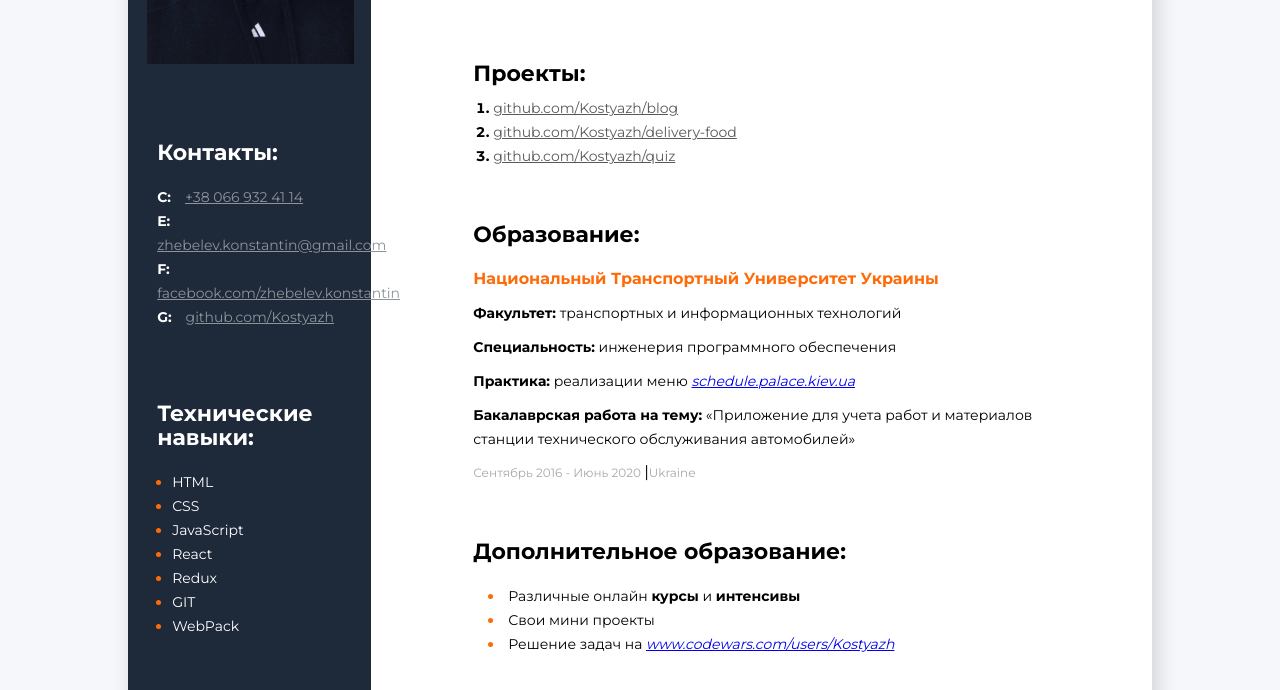
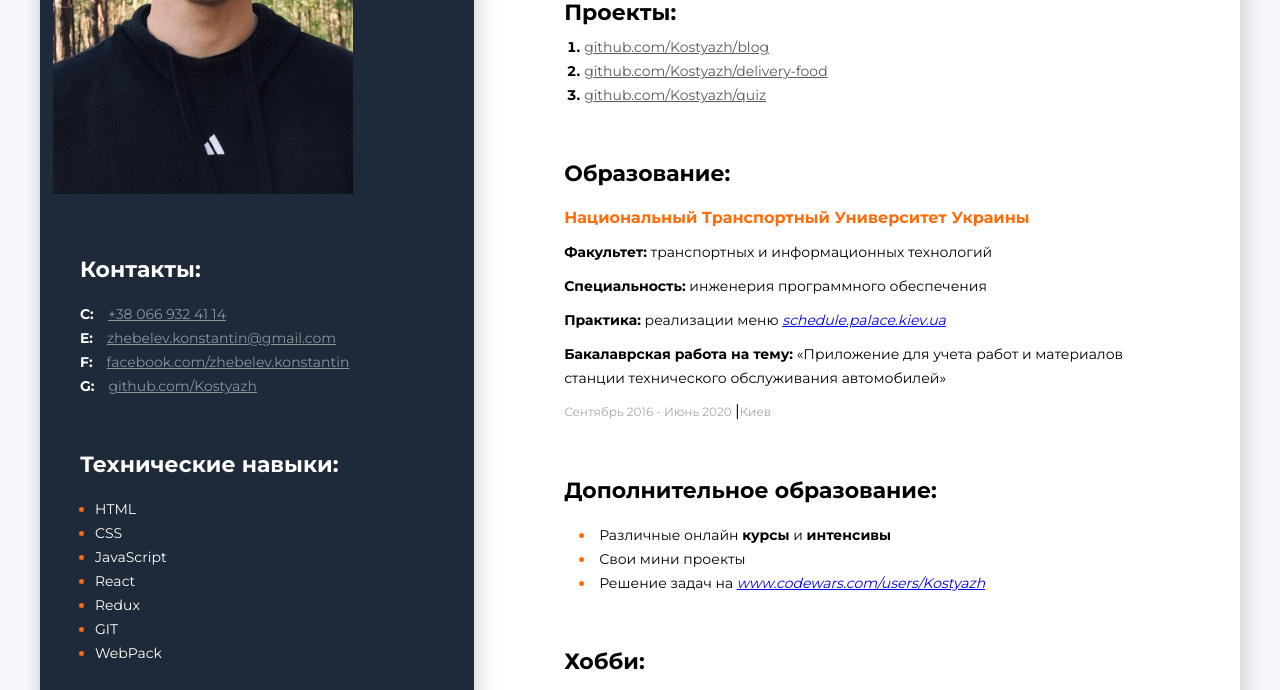
Before and after one commit to Kostyazh/summary.github.io, a plain HTML site: page index.html in a window 1280 px wide. Shown: the part 351-1041 px from the top of the page. Drawn offline with Linux system fonts and the light colour scheme.

Commit message:
info-conteiner

```diff
--- a/index.html
+++ b/index.html
@@ -74,7 +74,6 @@
               <div class="info-conteiner">
                   <h2 class="front">Front-End Developer</h2>
                   <h1 class="my-name">Жебелев Костя</h1>
-                  <p class="hren">Коммуникабельный, ответственный, джуниор с потенциалом синьора. Мотивированный, люблю работать в команде, стрессоустойчивый готов работать в режиме многозадачности.</p>
               </div>
             </div>
           <!-- project conteiner-->
@@ -144,7 +143,7 @@
             <h4 class="specialyty"><b>Специальность:</b> инженерия программного обеспечения</h4>
             <h4 class="specialyty"><b>Практика:</b> реализации меню <i><a href="https://schedule.palace.kiev.ua/">schedule.palace.kiev.ua</a></i></h4>
             <h4 class="specialyty"> <b>Бакалаврская работа на тему:</b> «Приложение для учета работ и материалов станции технического обслуживания автомобилей»</h4>
-            <span class="date">Сентябрь 2016 - Июнь 2020 </span>|<span class="date">Ukraine
+            <span class="date">Сентябрь 2016 - Июнь 2020 </span>|<span class="date">Киев
             </span>
         </div>
         <div class="education">
--- a/styles.css
+++ b/styles.css
@@ -6,50 +6,50 @@
 
 body {
     background-color: #f5f7fa;
-   padding-left: 10%;
-   padding-right: 10%;
-   padding-top: 5%;
-   padding-bottom: 10%;
+   padding-left: 20px;
+   padding-right: 20px;
+   padding-top: 40px;
+   padding-bottom: 40px;
     font-family: Montserrat;
 }
 
 .wrapper{
     background-color: #ffffff;
     display: flex;
-    max-width: 100%;
+    max-width: 1200px;
     margin: 0 auto;
     box-shadow: 5px 9px 20px rgba(0, 0, 0, 0.15);
-    width: 100%;
-height: 100%;
+    width: 1202px;
+height: 1322px;
 
 }
 
 .sidebar{
     background-color: #1e2939;
-    width: 50%;
-    padding-top: 3%;
-    padding-bottom: 3%;
-    box-shadow: 3% 3% 3% rgba(0, 0, 0, 0.15);
+    width: 700px;
+    padding-top: 40px;
+    padding-bottom: 40px;
+    box-shadow: 5px 9px 20px rgba(0, 0, 0, 0.15);
 
 }
 
 
 .my-photo{
-  margin-left: 8%;
-    width: 85%;
+  margin-left: 13px;
+    width: 300px;
 }
 
 .about-me-conteiner{
-  padding-left: 10%;
-  padding-right: 10%;
-  padding-top: 5%;
-  padding-bottom: 10%;
+    padding-left: 90px;
+    padding-right: 90px;
+    padding-top: 110px;
+    padding-bottom: 110pxs;
 }
 
 .contact-conteiner{
-    margin-top: 30%;
-    margin-left: 12%;
-    margin-right: 8%;
+    margin-top: 60px;
+    margin-left: 40px;
+    margin-right: 40px;
 }
 
 .contact-title{
@@ -87,9 +87,9 @@ color: #ffffff
 }
 
 .tech-skills-conteiner{
-  margin-top: 30%;
-  margin-left: 12%;
-  margin-right: 8%;
+    margin-top: 55px;
+    margin-left: 40px;
+    margin-right: 40px;
 }
 
 .tech-skills-1{
```
